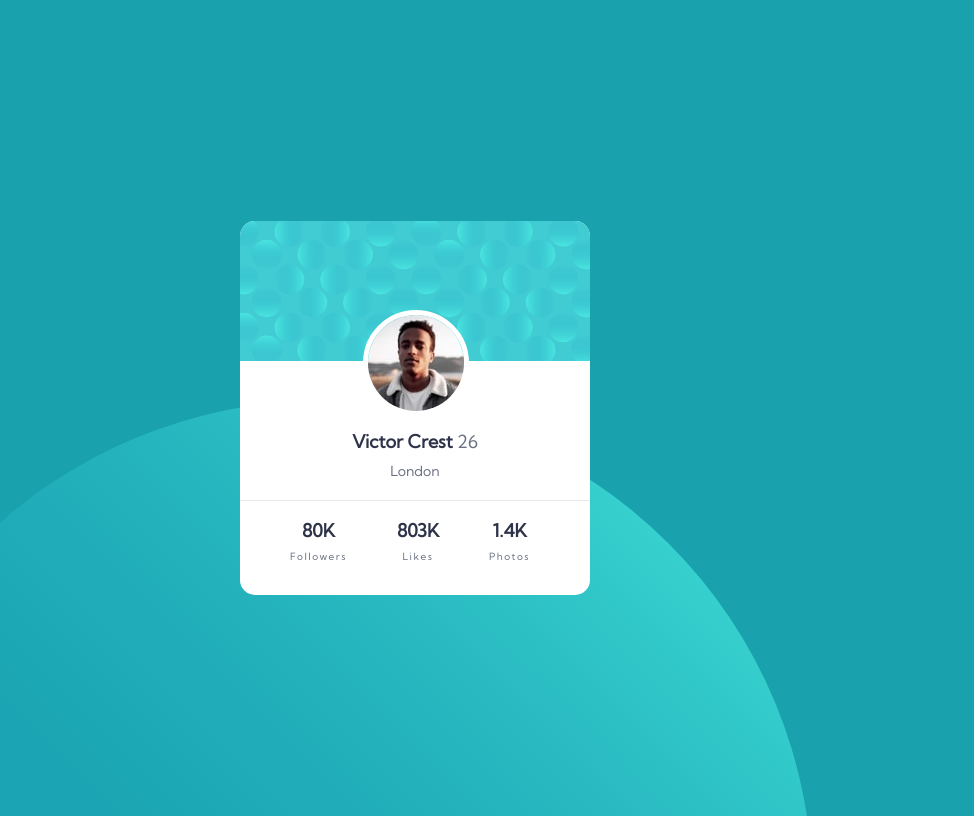
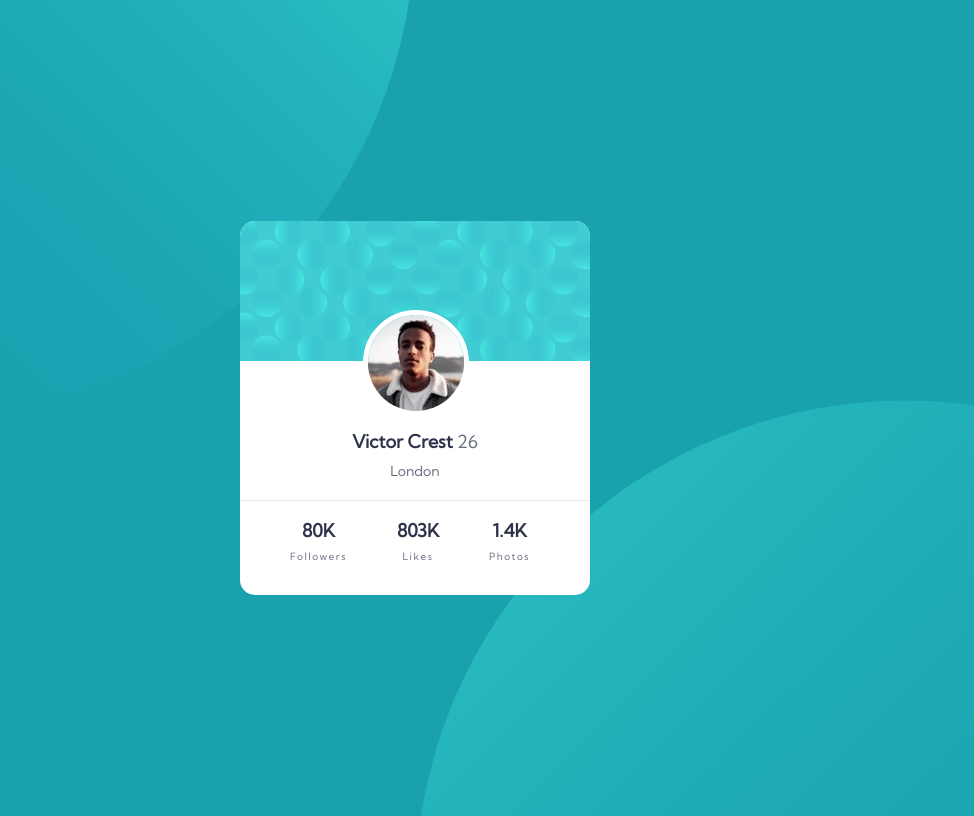
Before and after one commit to teonateona12/Profile-Card, a plain HTML site: page index.html in a window 1280 px wide. Shown: the whole page, without its empty margins (225-1199 px from the left). Drawn offline with Linux system fonts and the light colour scheme.

Commit message:
Changing backgroung pictures

```diff
--- a/style.css
+++ b/style.css
@@ -1,8 +1,8 @@
 body {
-  background: url(bg-pattern-bottom.svg), url(bg-pattern-top.svg);
+  background: url(bg-pattern-top.svg), url(bg-pattern-bottom.svg);
   background-color: #19a1ae;
-  background-position: -100vh -90vh, 60px 50vh;
-  background-repeat: no-repeat;
+  background-position: right 50vw bottom 50vh, left 50vw top 50vh;
+  background-repeat: no-repeat, no-repeat;
   height: 100vh;
   display: flex;
   align-items: center;
```
